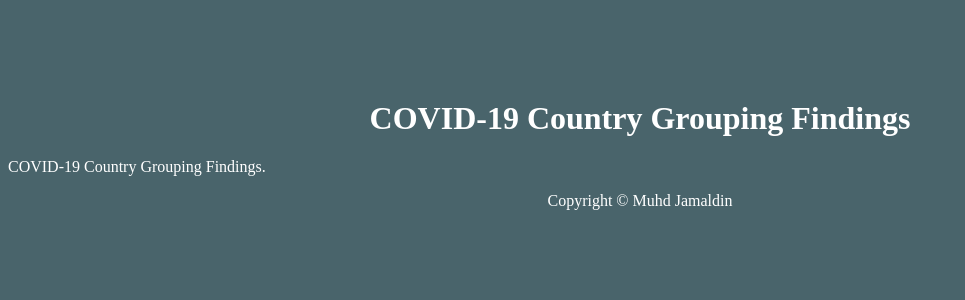
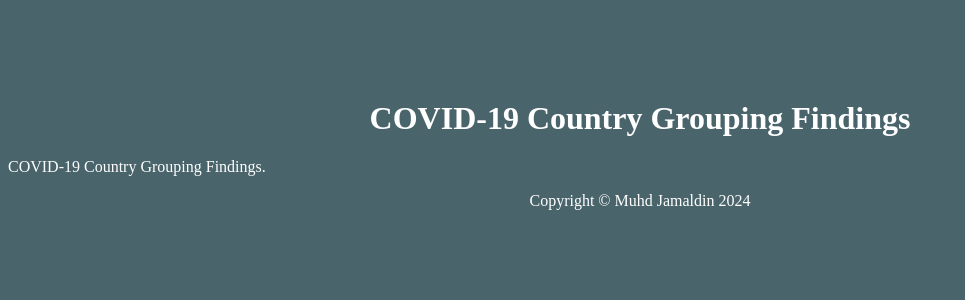
Before and after one commit to Md-Khid/Md-Khid, a Jekyll site: the page findings/1.html, which Jekyll copies as it is, in a window 1280 px wide. Shown: the top 300 px of the page, without its empty margins (0-965 px from the left). Built offline with Jekyll 4.4.1, drawn with Linux system fonts in a browser that asks for light colours; part of the change alters nothing that is shown.

```diff
--- a/findings/1.html
+++ b/findings/1.html
@@ -42,9 +42,15 @@
 <!-- Footer -->
 <footer style="text-align: center;">
     <div class="container">
-        <p>Copyright &copy; Muhd Jamaldin <?php echo date("Y"); ?></p>
+        <p id="footerYear">Copyright &copy; Muhd Jamaldin</p>
     </div>
 </footer>
+
+<script>
+    // JavaScript to insert current year into footer
+    document.getElementById("footerYear").innerHTML += " " + new Date().getFullYear();
+</script>
+
 
 
 </body>
```
